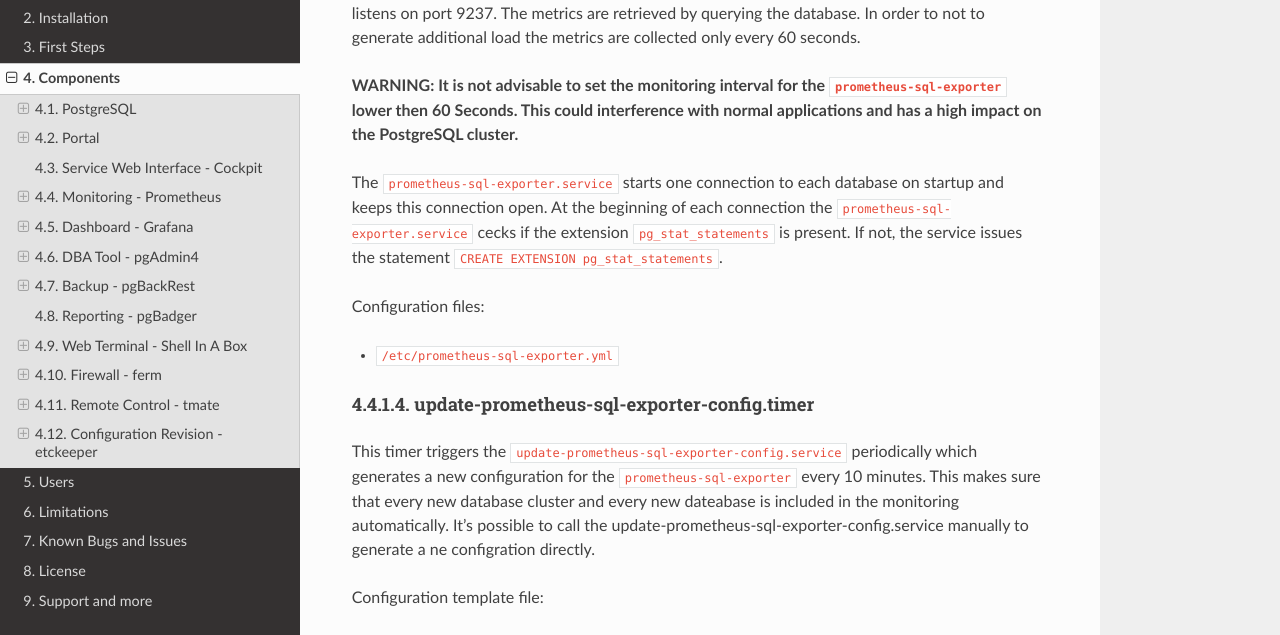
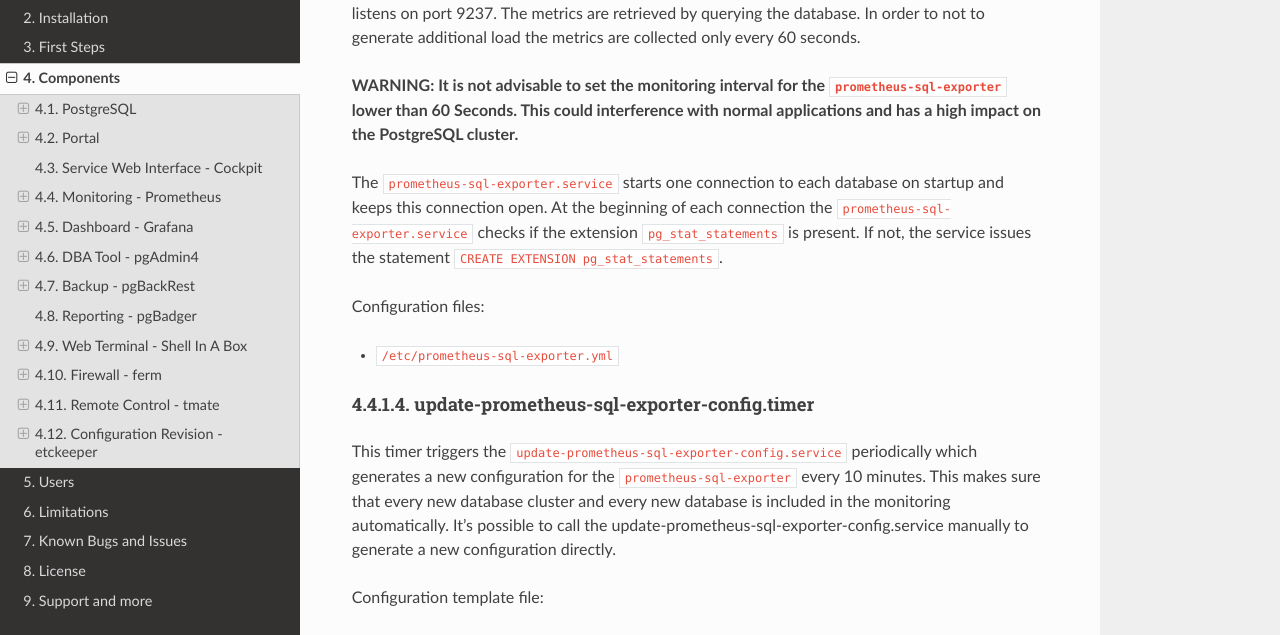
Before and after one commit to credativ/elephant-shed, a Sphinx documentation site: the page built from doc/chapter/components.md, in a window 1280 px wide and 900 px high, scrolled down 4406 px. Shown: the part 157-792 px from the top of the window. Built offline with Sphinx 7.4.7 and the Read the Docs theme 2.0.0, drawn with Linux system fonts in a browser that asks for light colours; some of the changed text lies outside the part shown.

```diff
--- a/doc/chapter/components.md
+++ b/doc/chapter/components.md
@@ -189,11 +189,11 @@ Prometheus exporter for SQL metrics - This service collects the PostgreSQL speci
 The metrics are retrieved by querying the database.
 In order to not to generate additional load the metrics are collected only every 60 seconds.
 
-**WARNING: It is not advisable to set the monitoring interval for the `prometheus-sql-exporter` lower then 60 Seconds.
+**WARNING: It is not advisable to set the monitoring interval for the `prometheus-sql-exporter` lower than 60 Seconds.
 This could interference with normal applications and has a high impact on the PostgreSQL cluster.**
 
 The `prometheus-sql-exporter.service` starts one connection to each database on startup and keeps this connection open.
-At the beginning of each connection the `prometheus-sql-exporter.service` cecks if the extension `pg_stat_statements` is present.
+At the beginning of each connection the `prometheus-sql-exporter.service` checks if the extension `pg_stat_statements` is present.
 If not, the service issues the statement `CREATE EXTENSION pg_stat_statements`.
 
 Configuration files:
@@ -203,8 +203,8 @@ Configuration files:
 #### update-prometheus-sql-exporter-config.timer
 
 This timer triggers the `update-prometheus-sql-exporter-config.service` periodically which generates a new configuration for the `prometheus-sql-exporter` every 10 minutes.
-This makes sure that every new database cluster and every new dateabase is included in the monitoring automatically.
-It's possible to call the update-prometheus-sql-exporter-config.service manually to generate a ne configration directly.
+This makes sure that every new database cluster and every new database is included in the monitoring automatically.
+It's possible to call the update-prometheus-sql-exporter-config.service manually to generate a new configuration directly.
 
 Configuration template file:
 
```
Also changed, not shown: other parts of doc/chapter/components.md (+3 -3 lines).
